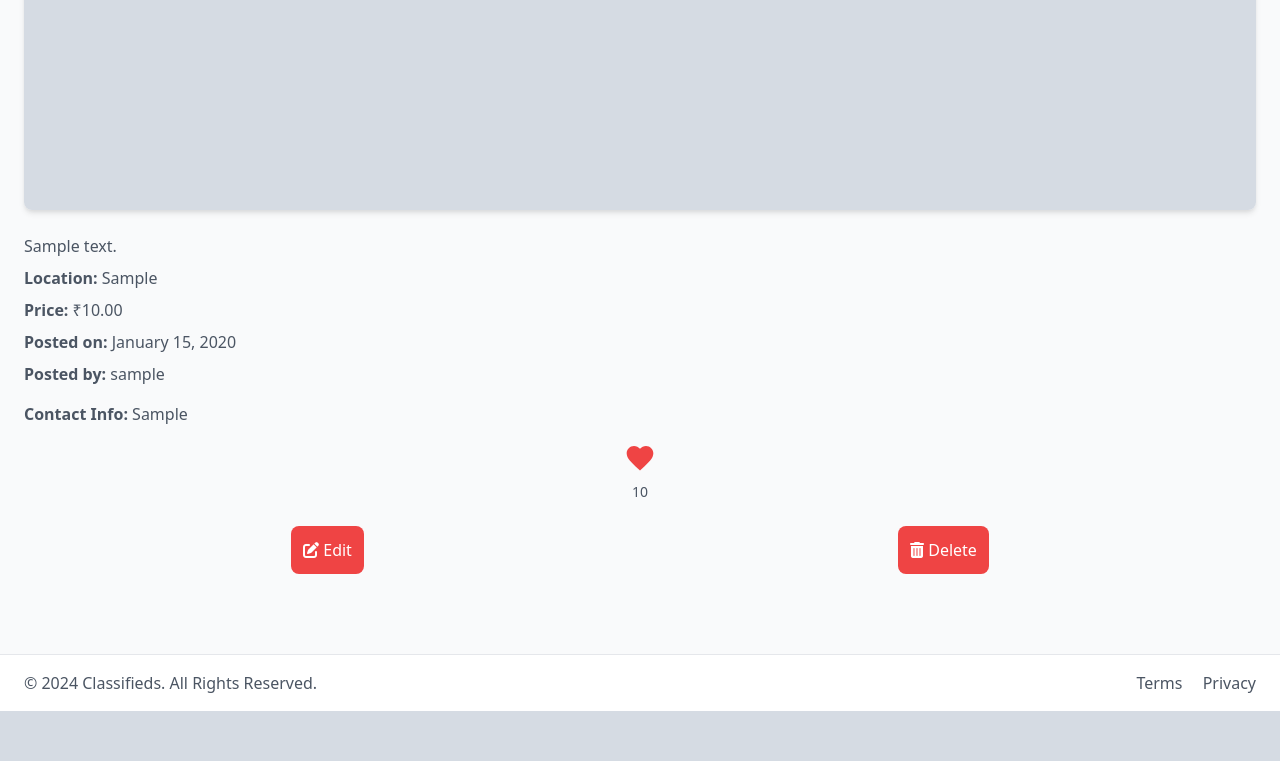
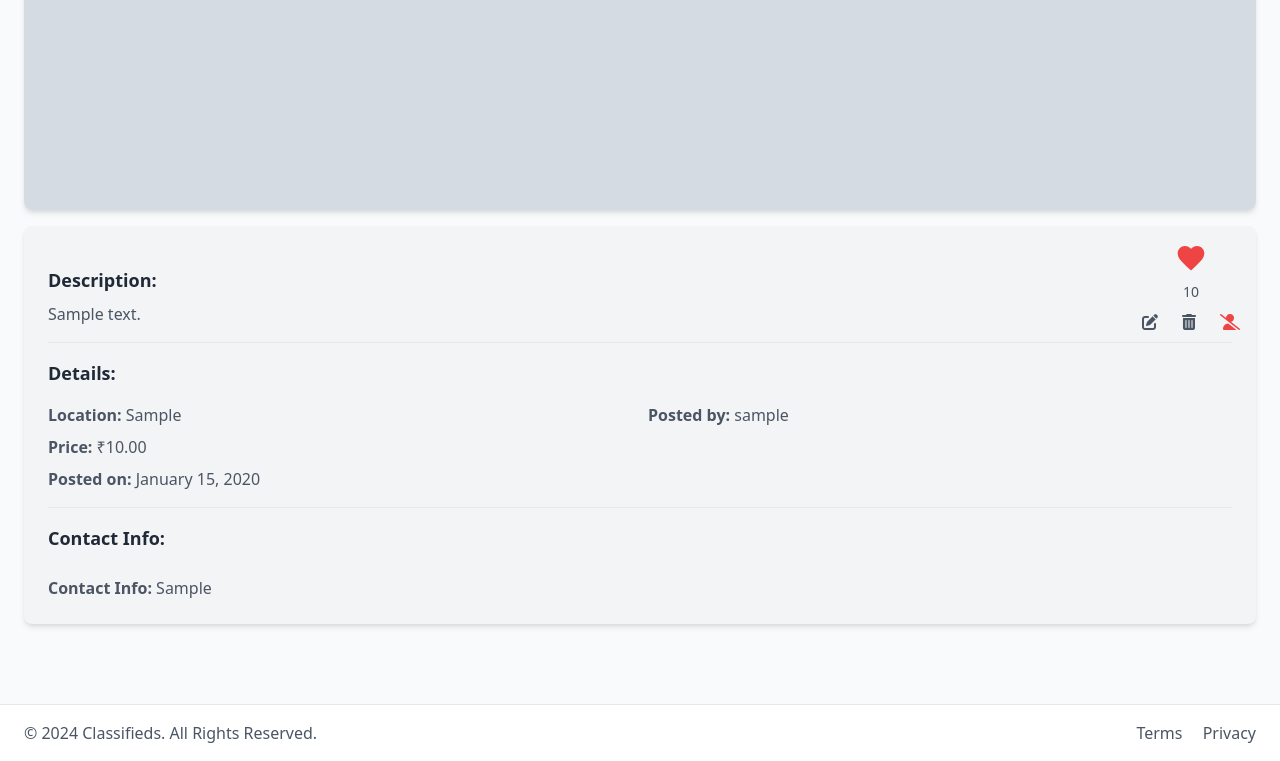
Before and after one commit to DeepankumarTpDev/ClassifiedsApp, a Django app: a page that uses ads/templates/ads/ad_detail.html in a window 1280 px wide. Shown: the part 926-1687 px from the top of the page. Before the commit the page ends 1637 px from the top, so only its background shows below. Run offline with Django 5.2, Linux system fonts and the light colour scheme; a user stored in the database is signed in; tables that the repository leaves empty hold one stand-in row (values such as "Sample post"); grey boxes marked "Sample" are stand-in pictures; some libraries are stand-ins or nearby versions.

Commit message:
Add Show/Hide Contact Info Functionality

```diff
--- a/ads/templates/ads/ad_detail.html
+++ b/ads/templates/ads/ad_detail.html
@@ -13,35 +13,11 @@
         <img src="{{ ad.image.url }}" alt="{{ ad.title }}" class="w-full h-auto max-h-[500px] object-contain rounded-lg shadow-md">
     </div>
 
-    <p class="mt-6 text-gray-600">{{ ad.description }}</p>
-
-    <p class="mt-2 text-gray-600"><strong>Location:</strong> {{ ad.location }}</p>
-
-    {% if ad.category.name == 'Rentals' or ad.category.name == 'Jobs' %}
-        <p class="mt-2 text-gray-600"><strong>Monthly Rate:</strong> ₹{{ ad.price }} / month</p>
-    {% else %}
-        <p class="mt-2 text-gray-600"><strong>Price:</strong> ₹{{ ad.price }}</p>
-    {% endif %}
-
-
-    <p class="mt-2 text-gray-600"><strong>Posted on:</strong> {{ ad.created_at|date:"F j, Y" }}</p>
-
-    <p class="mt-2 text-gray-600"><strong>Posted by:</strong> {{ ad.user.username }}</p>
-
-    {% if ad.show_contact_info %}
-    <p class="mt-4 text-gray-600"><strong>Contact Info:</strong> {{ ad.contact_info }}</p>
-    {% endif %}
-
-    {% if ad.category.name == 'Events' or ad.category.name == 'Classes' %}
-        <p class="mt-2 text-gray-600"><strong>Event Start:</strong> {{ ad.event_start_date }}</p>
-        <p class="mt-2 text-gray-600"><strong>Event End:</strong> {{ ad.event_end_date }}</p>
-    {% endif %}
-
+    <div class="relative bg-gray-100 p-6 rounded-lg mt-4 shadow-md">
+        <div class="absolute top-2 right-2">
             {% if user.is_authenticated %}
                 <div x-data="likeComponent({{ user_has_liked|lower }}, {{ ad.total_likes }}, '{{ csrf_token }}')" class="flex flex-col items-center justify-end text-right">
-
-            <a @click="likeAd('{{ ad.category.slug }}', '{{ ad.slug }}')" class="inline-flex items-center justify-end mt-2 p-2 rounded-full hover:bg-gray-200 transition duration-200">
-
+                    <a @click="likeAd('{{ ad.category.slug }}', '{{ ad.slug }}')" class="inline-flex items-center justify-end p-2 rounded-full hover:bg-gray-200 transition duration-200">
                         <template x-if="liked">
                             <svg xmlns="http://www.w3.org/2000/svg" class="h-8 w-8 text-red-500" fill="currentColor" viewBox="0 0 24 24" stroke="none">
                                 <path d="M12 21.35l-1.45-1.32C5.4 15.36 2 12.28 2 8.5 2 5.42 4.42 3 7.5 3c1.74 0 3.41.81 4.5 2.09C13.09 3.81 14.76 3 16.5 3 19.58 3 22 5.42 22 8.5c0 3.78-3.4 6.86-8.55 11.54L12 21.35z" />
@@ -52,35 +28,81 @@
                                 <path stroke-linecap="round" stroke-linejoin="round" stroke-width="2" d="M20.84 4.61a5.5 5.5 0 00-7.78 0L12 5.67l-1.06-1.06a5.5 5.5 0 00-7.78 7.78l1.06 1.06L12 21.23l7.78-7.78 1.06-1.06a5.5 5.5 0 000-7.78z" />
                             </svg>
                         </template>
-
                     </a>
-
                     <p class="text-sm text-gray-600">
                         <span x-text="totalLikes"></span>
                     </p>
                 </div>
+            {% endif %}
+            {% if ad.user == user %}
+                <div class="flex space-x-2">
+                    <a href="{% url 'ads:ad_edit' category_slug=ad.category.slug ad_slug=ad.slug %}" class="p-2" onmouseover="this.setAttribute('title', 'Edit Ad')" onmouseout="this.removeAttribute('title')">
+                        <i class="fas fa-edit text-gray-600"></i>
+                    </a>
+                    <a href="{% url 'ads:ad_delete' category_slug=ad.category.slug ad_slug=ad.slug %}" class="p-2" onmouseover="this.setAttribute('title', 'Delete Ad')" onmouseout="this.removeAttribute('title') onclick="return confirm('Are you sure you want to delete this Ad?');"">
+                        <i class="fas fa-trash-alt text-gray-600"></i>
+                    </a>
+                    <form action="{% url 'ads:toggle_contact_info' category_slug=ad.category.slug ad_slug=ad.slug %}" method="POST" id="toggle-contact-form" class="flex items-center p-2">
+                        {% csrf_token %}
+                        <input type="hidden" name="ad_id" value="{{ ad.id }}">
+                        <input type="hidden" name="show_contact_info" value="{{ ad.show_contact_info|yesno:'True,False' }}">
 
-        {% if ad.user == user %}
-            <div class="mt-6 flex justify-around">
-                <a href="{% url 'ads:ad_edit' category_slug=ad.category.slug ad_slug=ad.slug %}" class="p-3 rounded-lg bg-red-500 text-white hover:bg-red-600 transition duration-200">
-                    <i class="fas fa-edit"></i> Edit
-                </a>
+                        <span class="cursor-pointer" onclick="document.getElementById('toggle-contact-form').submit()">
+                            {% if ad.show_contact_info %}
+                                <i class="fas fa-user-slash text-red-500" title="Hide Contact Info"></i> <!-- Icon for hiding contact info -->
+                            {% else %}
+                                <i class="fas fa-user text-gray-600" title="Show Contact Info"></i> <!-- Icon for showing contact info -->
+                            {% endif %}
+                        </span>
+                    </form>
+                </div>
+            {% endif %}
+        </div>
 
-                <a href="{% url 'ads:ad_delete' category_slug=ad.category.slug ad_slug=ad.slug %}" class="p-3 rounded-lg bg-red-500 text-white hover:bg-red-600 transition duration-200">
-                    <i class="fas fa-trash-alt"></i> Delete
-                </a>
+        <h2 class="text-lg font-bold text-gray-800 mt-4">Description:</h2>
+        <p class="mt-2 text-gray-600">{{ ad.description }}</p>
+
+        <hr class="my-4">
+
+        <h2 class="text-lg font-bold text-gray-800">Details:</h2>
+        <div class="grid grid-cols-1 md:grid-cols-2 gap-4 mt-2">
+            <div>
+                <p class="mt-2 text-gray-600"><strong>Location:</strong> {{ ad.location }}</p>
+                {% if ad.category.name == 'Rentals' or ad.category.name == 'Jobs' %}
+                    <p class="mt-2 text-gray-600"><strong>Monthly Rate:</strong> ₹{{ ad.price }} / month</p>
+                {% else %}
+                    <p class="mt-2 text-gray-600"><strong>Price:</strong> ₹{{ ad.price }}</p>
+                {% endif %}
+                <p class="mt-2 text-gray-600"><strong>Posted on:</strong> {{ ad.created_at|date:"F j, Y" }}</p>
             </div>
-        {% else %}
-            <form method="POST">
+            <div>
+                <p class="mt-2 text-gray-600"><strong>Posted by:</strong> {{ ad.user.username }}</p>
+                {% if ad.category.name == 'Events' or ad.category.name == 'Classes' %}
+                    <p class="mt-2 text-gray-600"><strong>Event Start:</strong> {{ ad.event_start_date }}</p>
+                    <p class="mt-2 text-gray-600"><strong>Event End:</strong> {{ ad.event_end_date }}</p>
+                {% endif %}
+            </div>
+        </div>
+        {% if ad.show_contact_info %}
+            <hr class="my-4">
+
+            <h2 class="text-lg font-bold text-gray-800">Contact Info:</h2>
+            <div class="grid grid-cols-1 md:grid-cols-2 gap-4 mt-2">
+                <p class="mt-4 text-gray-600"><strong>Contact Info:</strong> {{ ad.contact_info }}</p>
+            </div>
+        {% endif %}
+    </div>
+
+    {% if user.is_authenticated and ad.user != user %}
+        <form method="POST" class="mt-6">
             {% csrf_token %}
-                <div class="flex mt-6">
+            <div class="flex">
                 <button type="submit" class="p-3 rounded-lg bg-blue-600 text-white hover:bg-blue-700 transition duration-300 shadow-md">
                     <i class="fas fa-envelope"></i> Send Message
                 </button>
             </div>
         </form>
     {% endif %}
-    {% endif %}
 
 </div>
 {% endblock %}
--- a/ads/urls.py
+++ b/ads/urls.py
@@ -11,6 +11,7 @@ urlpatterns = [
     path('category/<slug:category_slug>/ads/<slug:ad_slug>/edit/', views.AdEditView.as_view( ), name='ad_edit'),
     path('category/<slug:category_slug>/ads/<slug:ad_slug>/delete/', views.AdDeleteView.as_view( ), name='ad_delete'),
     path('category/<slug:category_slug>/ads/<slug:ad_slug>/like/', views.AdLikeView.as_view() , name='ad_like'),
+    path('category/<slug:category_slug>/ads/<slug:ad_slug>/toggle_contact_info/', views.AdToggleContactInfo.as_view() , name='toggle_contact_info'),
 
     path('ad/new/', views.AdCreateView.as_view(), name='ad_create') ,
 
--- a/ads/views.py
+++ b/ads/views.py
@@ -159,3 +159,14 @@ class AdLikeView(LoginRequiredMixin, View):
             'liked': liked,
             'total_likes': ad.total_likes,
         })
+
+
+class AdToggleContactInfo(LoginRequiredMixin, View):
+    def post(self, request, category_slug, ad_slug, *args, **kwargs):
+        ad = get_object_or_404(Ads, category__slug=category_slug, slug=ad_slug)
+
+        show_contact_info = request.POST.get('show_contact_info') == 'True'
+        ad.show_contact_info = not show_contact_info
+        ad.save()
+
+        return redirect('ads:ad_detail', category_slug=ad.category.slug, ad_slug=ad.slug)
```
Also changed, not shown: ads/tests.py (+60 -0 lines). Lines whose indentation alone changed are shown as unchanged.
